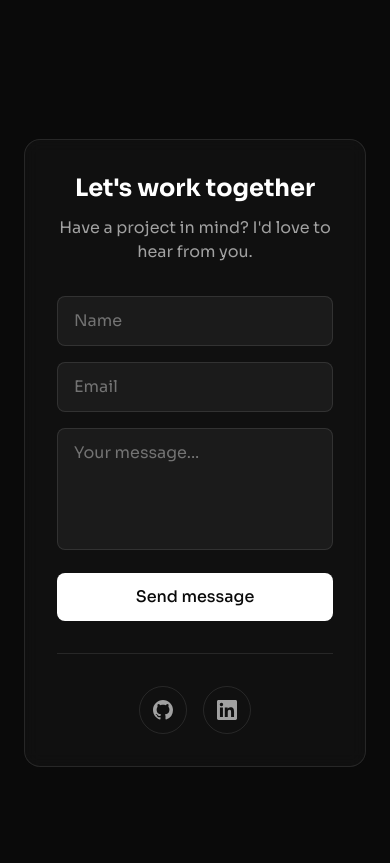
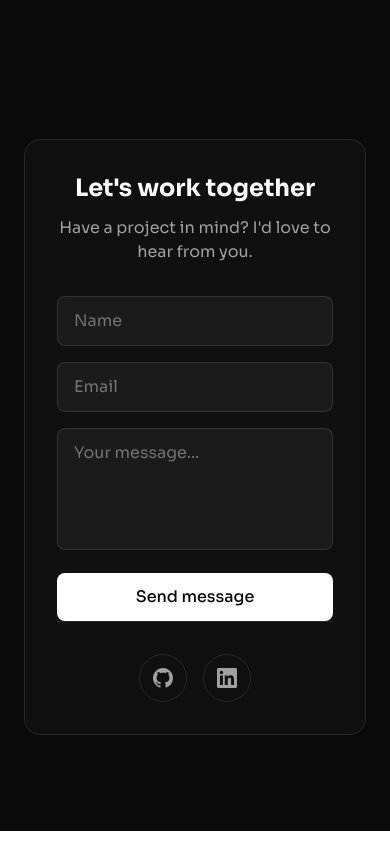
Before and after one commit to AirMile/portfolio, a React (Vite) app: page /en/ in a window 390 px wide. Shown: the part 4020-4883 px from the top of the page. After the commit the page ends 4851 px from the top, so only its background shows below. Built offline with nearby package versions, Linux system fonts and the light colour scheme.

Commit message:
fix(contact): preserve card size on successful form submission

```diff
--- a/src/components/sections/Contact.tsx
+++ b/src/components/sections/Contact.tsx
@@ -12,7 +12,7 @@ export function Contact() {
     <section id="contact" className="px-6 py-24">
       <div className="mx-auto max-w-xl">
         <FadeIn>
-          <div className="rounded-2xl border border-white/10 bg-neutral-900/50 p-8 backdrop-blur-sm md:p-12">
+          <div className="flex min-h-[28rem] flex-col rounded-2xl border border-white/10 bg-neutral-900/50 p-8 backdrop-blur-sm md:p-12">
             {!formSuccess && (
               <div className="mb-8 text-center">
                 <h2 className="text-2xl font-bold text-white md:text-3xl">
@@ -26,7 +26,7 @@ export function Contact() {
             <ContactForm
               onStatusChange={(s) => setFormSuccess(s === 'success')}
             />
-            <div className="mt-8 flex justify-center gap-4 border-t border-white/10 pt-8">
+            <div className="mt-auto flex justify-center gap-4 border-t border-white/10 pt-8">
               <SocialIconButton
                 href="https://github.com/AirMile"
                 label="GitHub"
--- a/src/components/ui/ContactForm.tsx
+++ b/src/components/ui/ContactForm.tsx
@@ -63,7 +63,7 @@ export function ContactForm({
 
   if (status === 'success') {
     return (
-      <div className="text-center">
+      <div className="flex flex-1 flex-col items-center justify-center text-center">
         <div className="mx-auto mb-4 flex h-12 w-12 items-center justify-center rounded-full bg-green-500/20">
           <svg
             className="h-6 w-6 text-green-500"
```
